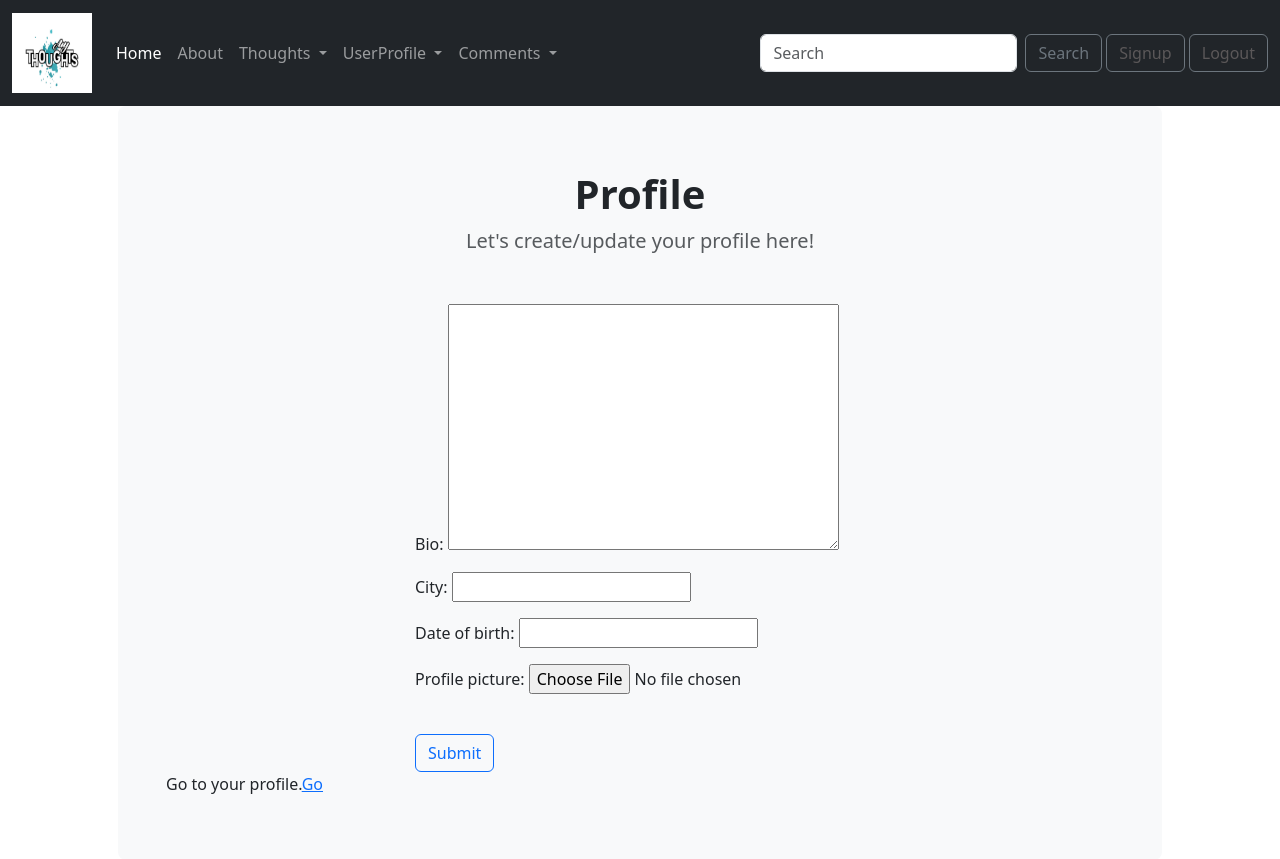
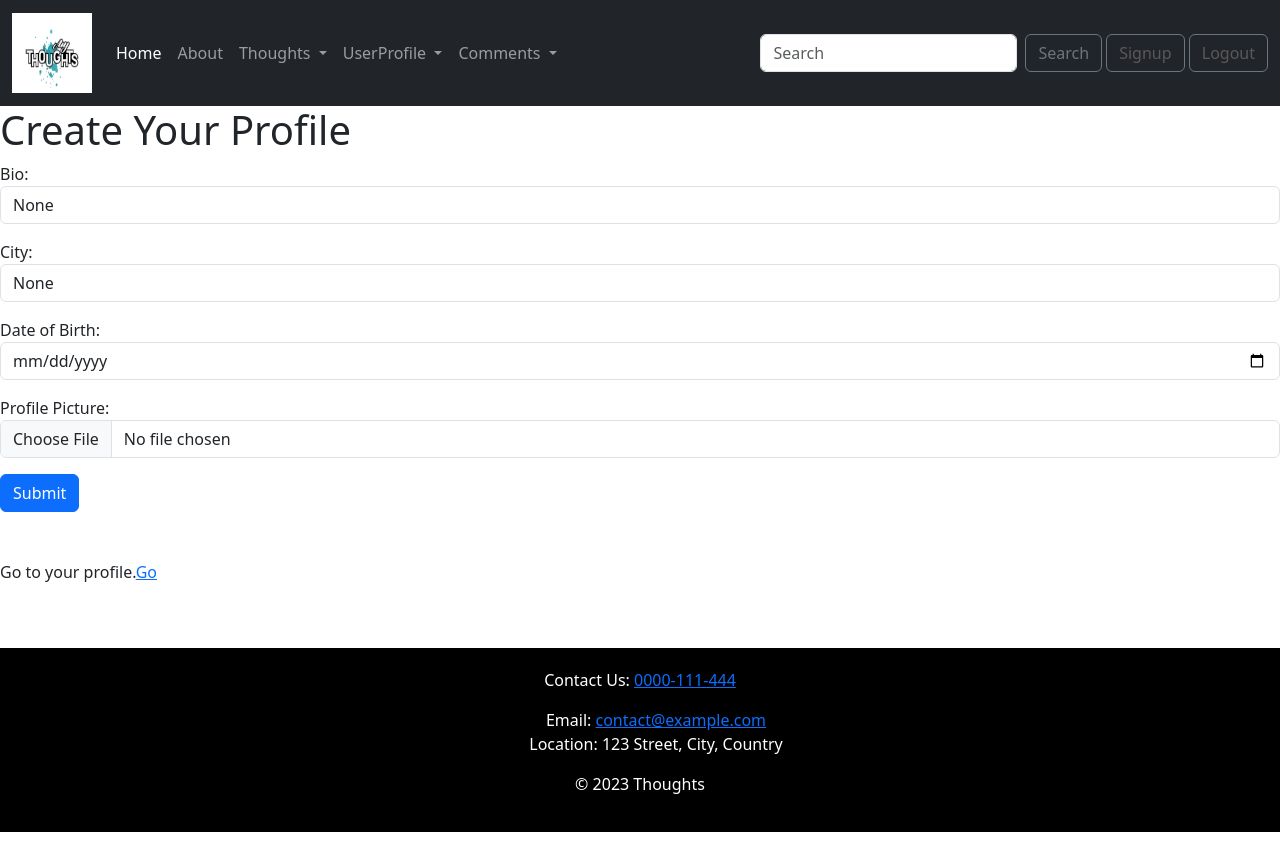
Before and after one commit to ahmadjawadmughal/thoughts-team-alpha, a Django app: page /users/profile/ in a window 1280 px wide. Shown: the top 859 px of the page. After the commit the page ends 832 px from the top, so only its background shows below. Run offline with Django 4.2, Linux system fonts and the light colour scheme; the visitor is signed in with stand-in values (Sample User, id 1); some libraries are stand-ins or nearby versions.

Commit message:
Final Project Done

```diff
--- a/users/templates/users/userprofile_form.html
+++ b/users/templates/users/userprofile_form.html
@@ -1,5 +1,52 @@
 {% extends "users/base.html" %} {% block content %}
 <!--Adding Profile integration-->
+<!-- userprofile_form.html -->
+
+  <h1>Create Your Profile</h1>
+  <form method="post" enctype="multipart/form-data">
+    {% if user.is_authenticated %}
+    {% csrf_token %}
+
+    <!-- Bio -->
+    <div class="mb-3">
+      <label for="{{ form.bio.id_for_label }}">Bio:</label>
+      <input type="text" class="form-control" id="{{ form.bio.id_for_label }}" name="{{ form.bio.name }}" value="{{ form.bio.value }}">
+    </div>
+
+    <!-- City -->
+    <div class="mb-3">
+      <label for="{{ form.city.id_for_label }}">City:</label>
+      <input type="text" class="form-control" id="{{ form.city.id_for_label }}" name="{{ form.city.name }}" value="{{ form.city.value }}">
+    </div>
+
+    <!-- Date of Birth -->
+    <div class="mb-3">
+      <label for="{{ form.date_of_birth.id_for_label }}">Date of Birth:</label>
+      <input type="date" class="form-control" id="{{ form.date_of_birth.id_for_label }}" name="{{ form.date_of_birth.name }}" value="{{ form.date_of_birth.value }}">
+    </div>
+
+    <!-- Profile Picture -->
+    <div class="mb-3">
+      <label for="{{ form.profile_picture.id_for_label }}">Profile Picture:</label>
+      <input type="file" class="form-control" id="{{ form.profile_picture.id_for_label }}" name="{{ form.profile_picture.name }}">
+    </div>
+
+    <button type="submit" class="btn btn-primary">Submit</button>
+  </form>
+
+
+
+
+
+
+
+
+
+
+
+
+
+{% comment %}
 <div class="container px-5">
   <!-- Contact form-->
   <div class="bg-light rounded-3 py-5 px-4 px-md-5 mb-5">
@@ -15,17 +62,39 @@
     <div class="row gx-5 justify-content-center">
       <div class="col-lg-8 col-xl-6">
         <form method="POST" enctype="multipart/form-data" id="contactForm" data-sb-form-api-token="API_TOKEN">
-
+          {% if user.is_authenticated %}
             <!--INtegration here-->
             {% csrf_token %}
 
+        <div class="mb-3">
+          <label for="{{ form.bio.id_for_label }}">Bio:</label>
+          <input type="text" class="form-control" id="{{ form.bio.id_for_label }}" name="{{ form.bio.name }}" value="{{ form.bio.value }}">
+      </div>
+        <div class="mb-3">
+          <label for="{{ form.city.id_for_label }}">City:</label>
+          <input type="text" class="form-control" id="{{ form.city.id_for_label }}" name="{{ form.city.name }}" value="{{ form.city.value }}">
+        </div>
+
             <!-- Using the formset -->
-            {{ form.as_p }}
+
+            <!-- Using the formset -->
+        <div class="mb-3">
+            <label for="{{ form.date_of_birth.id_for_label }}">Date of Birth:</label>
+            <input type="date" class="form-control" id="{{ form.date_of_birth.id_for_label }}" name="{{ form.date_of_birth.name }}" value="{{ form.date_of_birth.value }}">
+        </div>
+        <div class="mb-3">
+          <label for="{{ form.profile_picture.id_for_label }}">Profile Picture:</label>
+          <input type="file" class="form-control" id="{{ form.profile_picture.id_for_label }}" name="{{ form.profile_picture.name }}">
+        </div>
+
+
             <br>
             <input src="{% url "DetailProfile" user.id %}" type="submit" value="Submit" class="btn btn-outline-primary" />
         </div>
+        {% endcomment %}
           <br /><br />
           <p>Go to your profile.<a href="{% url "DetailProfile" user.id %}">Go</a></p>
+          {% endif %}
         </form>
       </div>
     </div>
```
